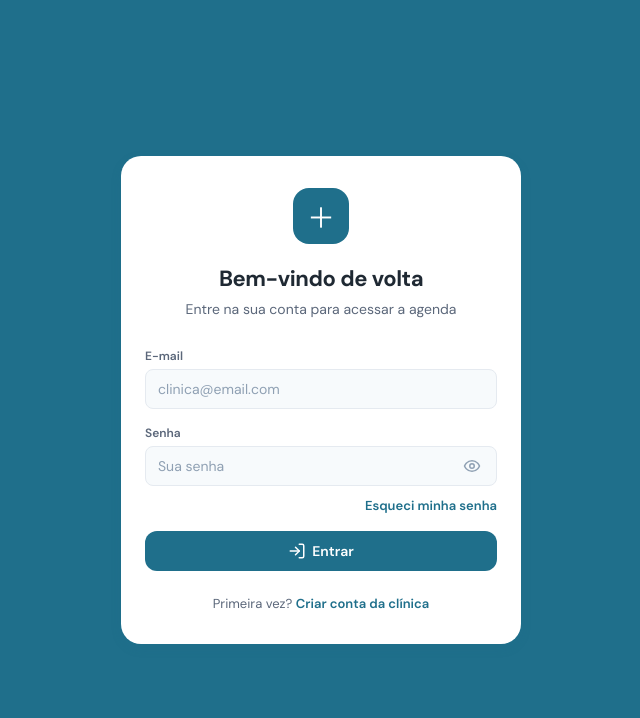
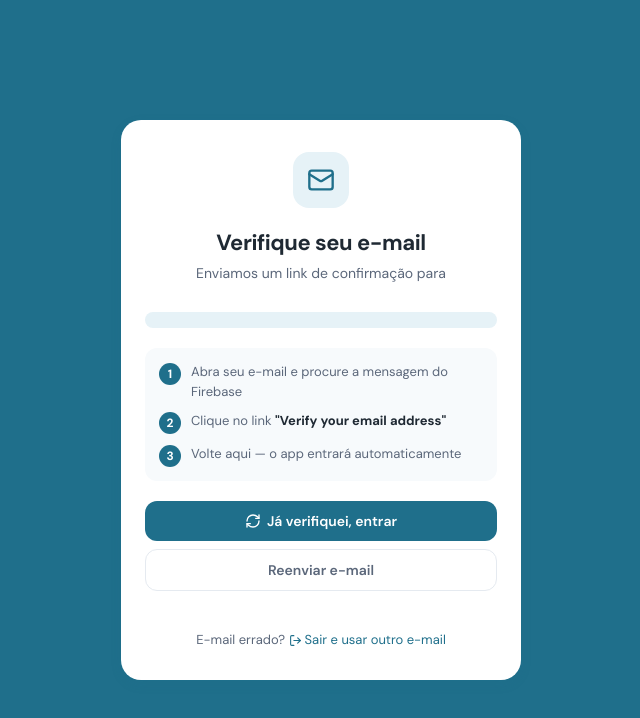
Before and after one commit to TiagoMarazo/clinica-app, a React (Vite) app: page /verificar-email in a window 1280 px wide. Before the commit this address led to /login. Shown: the top 718 px of the page, without its empty margins (319-959 px from the left). Built offline with nearby package versions, Linux system fonts and the light colour scheme; no server answers.

Commit message:
corrige o fluxo de verificação do e-mail

```diff
--- a/src/App.jsx
+++ b/src/App.jsx
@@ -11,7 +11,7 @@ import ForgotPasswordPage from './pages/auth/ForgotPasswordPage'
 import AppShell from './components/layout/AppShell'
 
 // Agenda
-import AgendaPage from './pages/agenda/AgendaPage'
+import AgendaPage          from './pages/agenda/AgendaPage'
 import AppointmentFormPage from './pages/agenda/AppointmentFormPage'
 
 // Pacientes
@@ -26,16 +26,19 @@ import TreatmentDetailPage from './pages/treatments/TreatmentDetailPage'
 // Notificações
 import NotificationsPage from './pages/notifications/NotificationsPage'
 
-// Guard — redireciona para login se não estiver autenticado
+// Rota protegida — exige login E e-mail verificado
 function PrivateRoute({ children }) {
-  const { user } = useAuth()
-  return user ? children : <Navigate to="/login" replace />
+  const { user, emailVerified } = useAuth()
+  if (!user) return <Navigate to="/login" replace />
+  if (!emailVerified) return <Navigate to="/verificar-email" replace />
+  return children
 }
 
-// Guard — redireciona para agenda se já estiver logado
+// Rota pública — redireciona para agenda se já logado e verificado
 function PublicRoute({ children }) {
-  const { user } = useAuth()
-  return !user ? children : <Navigate to="/" replace />
+  const { user, emailVerified } = useAuth()
+  if (user && emailVerified) return <Navigate to="/" replace />
+  return children
 }
 
 export default function App() {
@@ -43,27 +46,31 @@ export default function App() {
     <AuthProvider>
       <Routes>
         {/* Rotas públicas */}
-        <Route path="/login" element={<PublicRoute><LoginPage /></PublicRoute>} />
-        <Route path="/cadastro" element={<PublicRoute><RegisterPage /></PublicRoute>} />
+        <Route path="/login"           element={<PublicRoute><LoginPage /></PublicRoute>} />
+        <Route path="/cadastro"        element={<PublicRoute><RegisterPage /></PublicRoute>} />
+        <Route path="/recuperar-senha" element={<PublicRoute><ForgotPasswordPage /></PublicRoute>} />
 
-        {/* Rotas protegidas — dentro do AppShell (com navegação) */}
+        {/* Verificação de e-mail — acessível para logados não verificados */}
+        <Route path="/verificar-email" element={<VerifyEmailPage />} />
+
+        {/* Rotas protegidas — exigem login E verificação */}
         <Route path="/" element={<PrivateRoute><AppShell /></PrivateRoute>}>
-          <Route index element={<AgendaPage />} />
-          <Route path="consulta/nova" element={<AppointmentFormPage />} />
-          <Route path="consulta/:id/editar" element={<AppointmentFormPage />} />
+          <Route index                       element={<AgendaPage />} />
+          <Route path="consulta/nova"        element={<AppointmentFormPage />} />
+          <Route path="consulta/:id/editar"  element={<AppointmentFormPage />} />
 
-          <Route path="pacientes" element={<PatientsPage />} />
-          <Route path="pacientes/novo" element={<PatientFormPage />} />
-          <Route path="pacientes/:id" element={<PatientDetailPage />} />
+          <Route path="pacientes"            element={<PatientsPage />} />
+          <Route path="pacientes/novo"       element={<PatientFormPage />} />
+          <Route path="pacientes/:id"        element={<PatientDetailPage />} />
           <Route path="pacientes/:id/editar" element={<PatientFormPage />} />
 
-          <Route path="tratamentos" element={<TreatmentsPage />} />
-          <Route path="tratamentos/:id" element={<TreatmentDetailPage />} />
+          <Route path="tratamentos"          element={<TreatmentsPage />} />
+          <Route path="tratamentos/novo"     element={<TreatmentDetailPage />} />
+          <Route path="tratamentos/:id"      element={<TreatmentDetailPage />} />
 
-          <Route path="notificacoes" element={<NotificationsPage />} />
+          <Route path="notificacoes"         element={<NotificationsPage />} />
         </Route>
 
-        {/* Qualquer rota desconhecida vai para a agenda */}
         <Route path="*" element={<Navigate to="/" replace />} />
       </Routes>
     </AuthProvider>
--- a/src/pages/auth/LoginPage.jsx
+++ b/src/pages/auth/LoginPage.jsx
@@ -2,8 +2,6 @@ import { useState } from 'react'
 import { Link, useNavigate } from 'react-router-dom'
 import { Eye, EyeOff, LogIn } from 'lucide-react'
 import { useAuth } from '../../contexts/AuthContext'
-import { sendEmailVerification } from 'firebase/auth'
-import { auth } from '../../lib/firebase'
 import toast from 'react-hot-toast'
 import PWAInstallBanner from '../../components/ui/PWAInstallBanner'
 import styles from './Auth.module.css'
@@ -23,17 +21,10 @@ export default function LoginPage() {
 
     setLoading(true)
     try {
-      const user = await login(email, password)
-
-      // Bloqueia login se e-mail não foi verificado
-      if (!user.emailVerified) {
-        // Reenvia o e-mail de verificação automaticamente
-        await sendEmailVerification(auth.currentUser)
-        navigate('/verificar-email')
-        return
-      }
-
-      navigate('/')
+      await login(email, password)
+      // O redirecionamento é feito pelo PrivateRoute/PublicRoute automaticamente
+      // Se e-mail não verificado → vai para /verificar-email
+      // Se verificado → vai para /
     } catch (err) {
       const msg = err.code === 'auth/invalid-credential'
         ? 'E-mail ou senha incorretos.'
@@ -89,7 +80,6 @@ export default function LoginPage() {
             </div>
           </div>
 
-          {/* Link de recuperação de senha */}
           <div style={{ textAlign: 'right', marginTop: -8 }}>
             <Link to="/recuperar-senha" className={styles.link} style={{ fontSize: 13 }}>
               Esqueci minha senha
--- a/src/pages/auth/VerifyEmailPage.jsx
+++ b/src/pages/auth/VerifyEmailPage.jsx
@@ -9,40 +9,60 @@ import styles from './Auth.module.css'
 import vStyles from './VerifyEmailPage.module.css'
 
 export default function VerifyEmailPage() {
-  const { user, logout } = useAuth()
+  const { user, logout, createClinicAfterVerification } = useAuth()
   const navigate         = useNavigate()
   const [sending, setSending]   = useState(false)
   const [checking, setChecking] = useState(false)
   const [cooldown, setCooldown] = useState(0)
 
-  // Contagem regressiva do cooldown de reenvio
+  // Cooldown de reenvio
   useEffect(() => {
     if (cooldown <= 0) return
     const t = setTimeout(() => setCooldown(c => c - 1), 1000)
     return () => clearTimeout(t)
   }, [cooldown])
 
-  // Verifica periodicamente se o usuário confirmou o e-mail
+  // Verifica automaticamente a cada 3 segundos
   useEffect(() => {
+    if (!auth.currentUser) return
+
     const interval = setInterval(async () => {
-      if (!auth.currentUser) return
-      await auth.currentUser.reload()
-      if (auth.currentUser.emailVerified) {
-        clearInterval(interval)
-        toast.success('E-mail verificado! Bem-vindo.')
-        navigate('/')
+      try {
+        await auth.currentUser.reload()
+        if (auth.currentUser.emailVerified) {
+          clearInterval(interval)
+          await handleVerificationSuccess()
+        }
+      } catch (err) {
+        console.error('Erro ao verificar e-mail:', err)
       }
-    }, 3000) // checa a cada 3 segundos
+    }, 3000)
+
     return () => clearInterval(interval)
-  }, [navigate])
+  }, [])
+
+  async function handleVerificationSuccess() {
+    try {
+      // Cria o documento da clínica agora que o e-mail foi verificado
+      await createClinicAfterVerification(
+        auth.currentUser.uid,
+        auth.currentUser.email
+      )
+      toast.success('E-mail verificado! Bem-vindo.')
+      // Força reload do auth para atualizar emailVerified no contexto
+      window.location.href = '/'
+    } catch (err) {
+      toast.error('Erro ao configurar a clínica. Tente novamente.')
+    }
+  }
 
   async function handleResend() {
     if (!auth.currentUser || cooldown > 0) return
     setSending(true)
     try {
       await sendEmailVerification(auth.currentUser)
-      toast.success('E-mail reenviado!')
-      setCooldown(60) // bloqueia reenvio por 60 segundos
+      toast.success('E-mail reenviado! Verifique sua caixa de entrada.')
+      setCooldown(60)
     } catch (err) {
       if (err.code === 'auth/too-many-requests') {
         toast.error('Muitas tentativas. Aguarde alguns minutos.')
@@ -59,10 +79,9 @@ export default function VerifyEmailPage() {
     try {
       await auth.currentUser.reload()
       if (auth.currentUser.emailVerified) {
-        toast.success('E-mail verificado! Bem-vindo.')
-        navigate('/')
+        await handleVerificationSuccess()
       } else {
-        toast.error('E-mail ainda não verificado. Verifique sua caixa de entrada.')
+        toast.error('E-mail ainda não verificado. Verifique sua caixa de entrada e spam.')
       }
     } catch {
       toast.error('Erro ao verificar. Tente novamente.')
@@ -94,15 +113,15 @@ export default function VerifyEmailPage() {
         <div className={vStyles.steps}>
           <div className={vStyles.step}>
             <span className={vStyles.stepNum}>1</span>
-            <p>Abra seu e-mail e procure a mensagem da clínica</p>
+            <p>Abra seu e-mail e procure a mensagem do Firebase</p>
           </div>
           <div className={vStyles.step}>
             <span className={vStyles.stepNum}>2</span>
-            <p>Clique no link <strong>"Verificar e-mail"</strong> dentro da mensagem</p>
+            <p>Clique no link <strong>"Verify your email address"</strong></p>
           </div>
           <div className={vStyles.step}>
             <span className={vStyles.stepNum}>3</span>
-            <p>Volte aqui — o app vai entrar automaticamente</p>
+            <p>Volte aqui — o app entrará automaticamente</p>
           </div>
         </div>
 
```
Also changed, not shown: src/contexts/AuthContext.jsx (+52 -24 lines).
